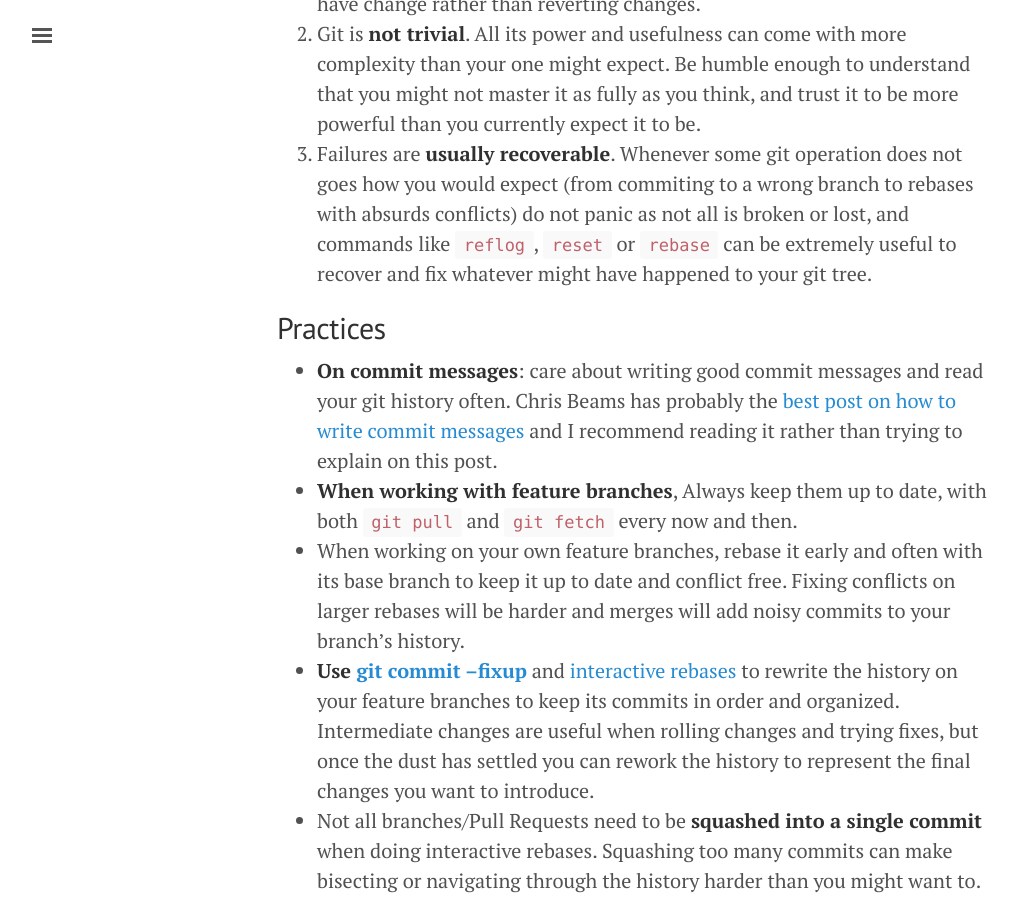
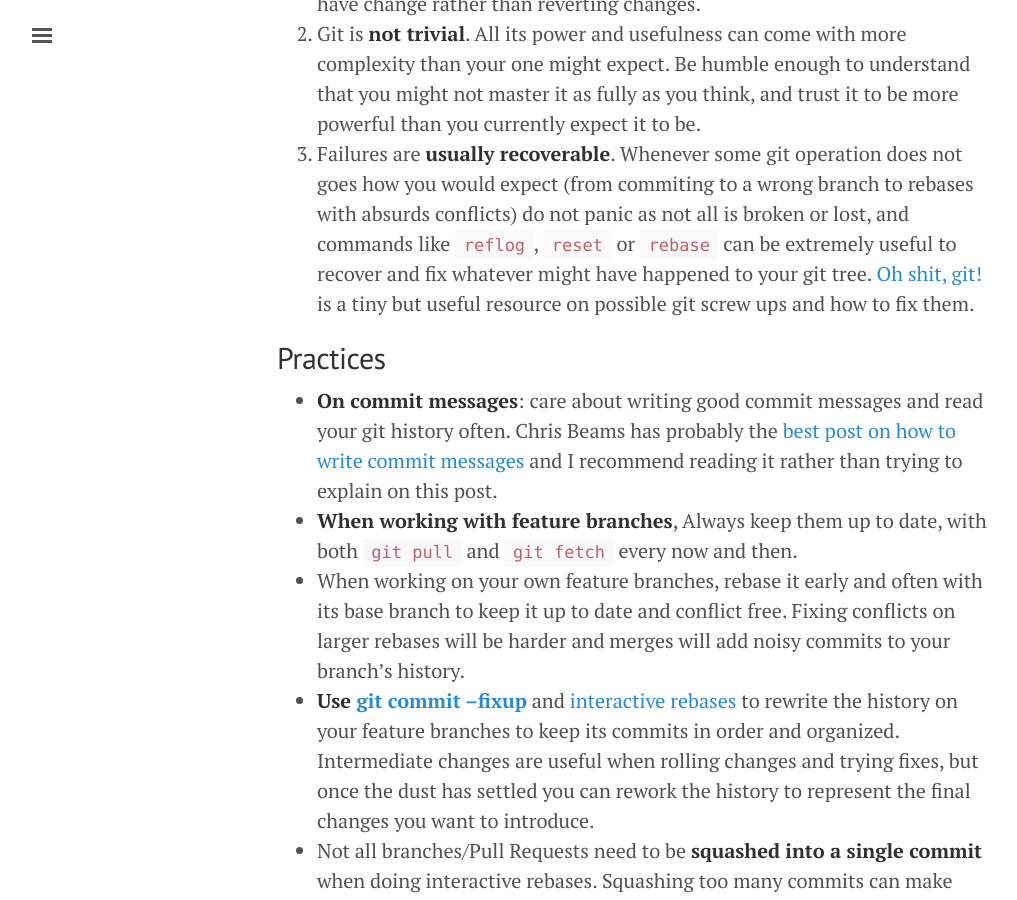
Before and after one commit to lucasmazza/lucasmazza.github.io, a Jekyll site: the page built from _posts/2018-02-20-git-field-guide.md, in a window 1280 px wide and 900 px high, scrolled down 801 px. Shown: the whole window, without its empty margins (3-1020 px from the left). Built offline with Jekyll 4.4.1, drawn with Linux system fonts in a browser that asks for light colours.

Commit message:
Suggest "Oh Shit, git!" for screw up & fixes examples

```diff
--- a/_posts/2018-02-20-git-field-guide.md
+++ b/_posts/2018-02-20-git-field-guide.md
@@ -34,7 +34,8 @@ expect it to be.
 how you would expect (from commiting to a wrong branch to rebases with absurds conflicts)
 do not panic as not all is broken or lost, and commands like `reflog`, `reset` or
 `rebase` can be extremely useful to recover and fix whatever might have happened
-to your git tree.
+to your git tree. [Oh shit, git!](http://ohshitgit.com) is a tiny but useful
+resource on possible git screw ups and how to fix them.
 
 ## Practices
 
```
